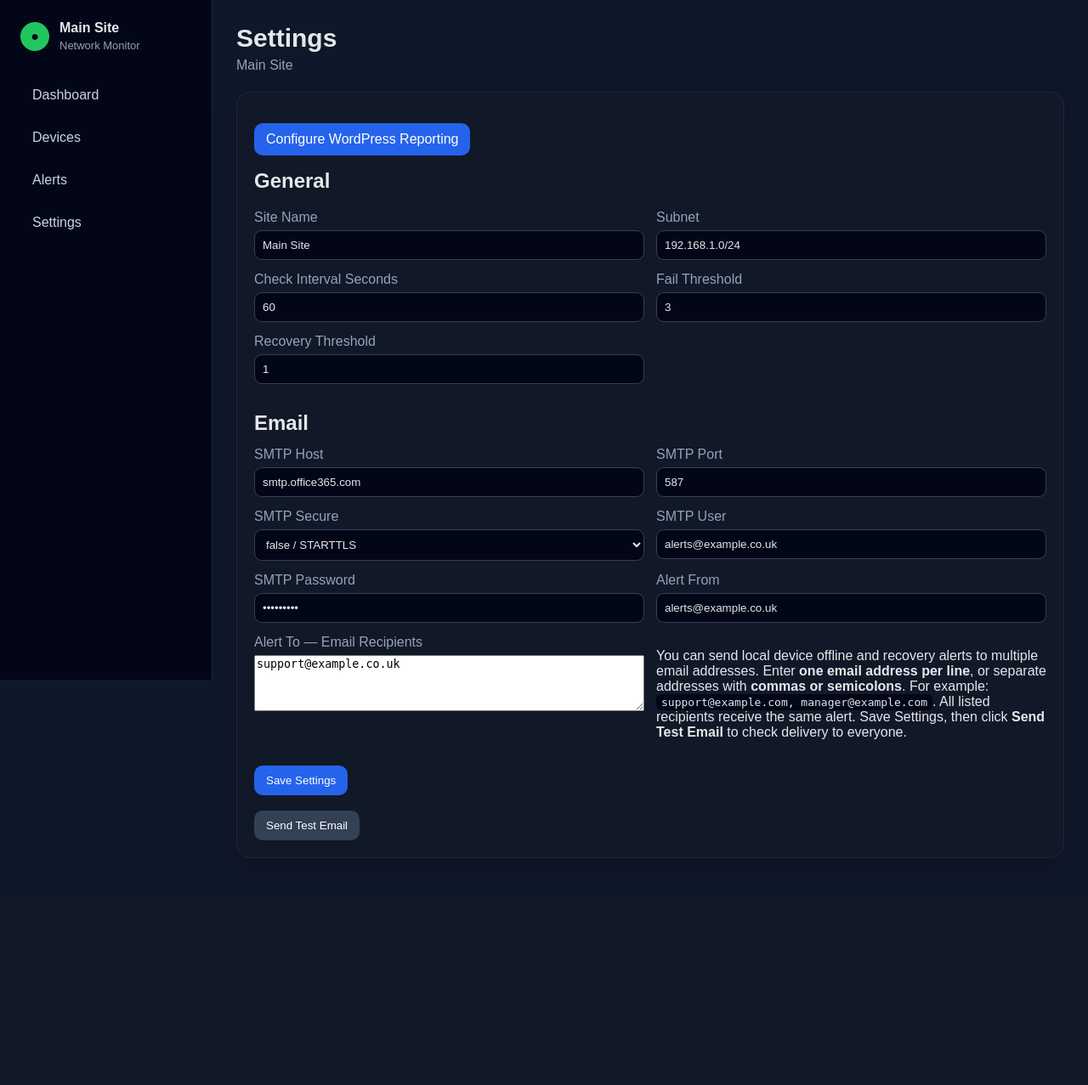
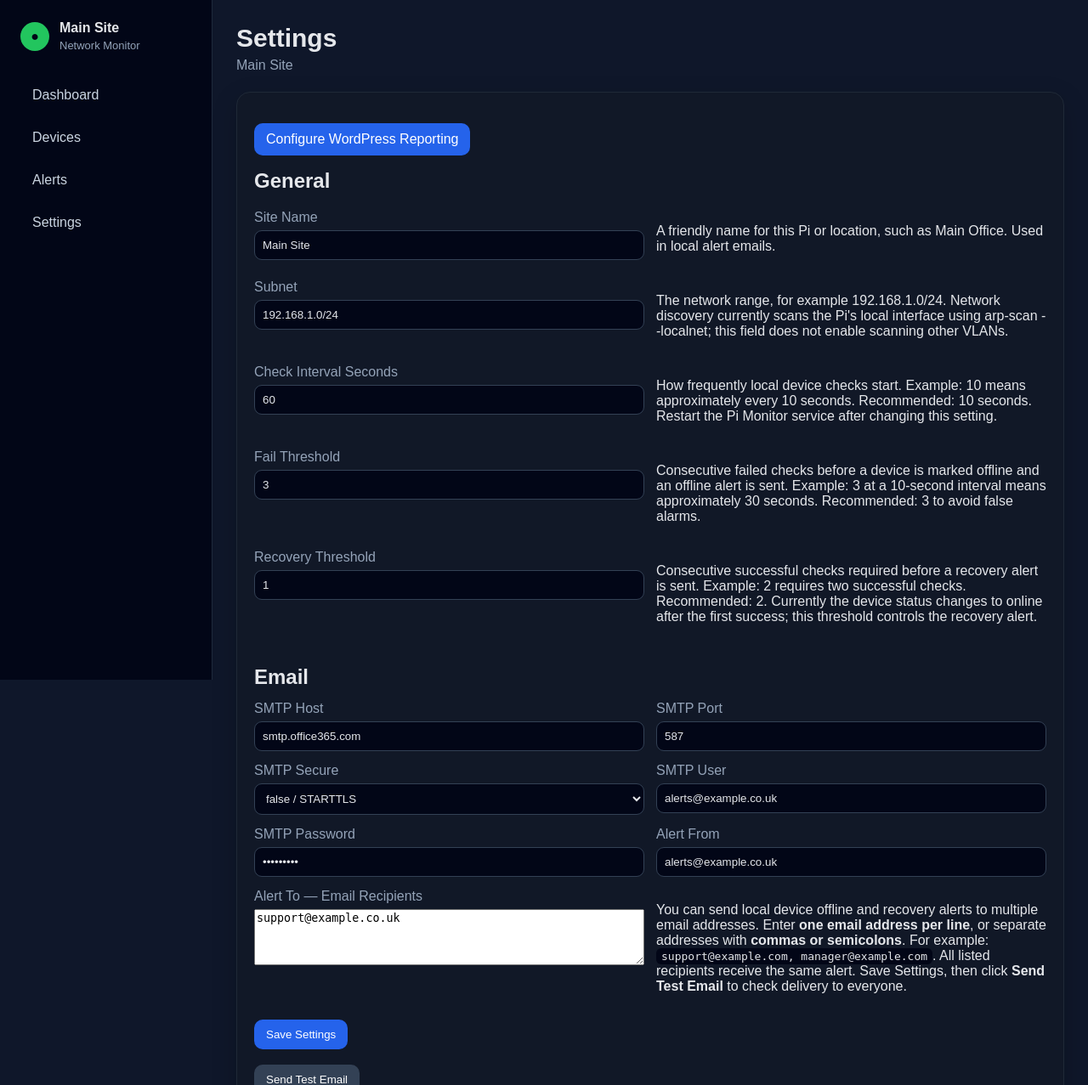
Before and after one commit to OrbITServices/pi-network-monitor, a Node server app: page /settings in a window 1280 px wide. Shown: the top 1277 px of the page at 85% size. Before the commit the page ends 1010 px from the top, so only its background shows below. Run offline with Node 20, Linux system fonts and the light colour scheme; data comes from the database, SQL or seed files in the repository; some libraries are stand-ins or nearby versions.

Commit message:
Add clear help text for site, subnet, check interval, fail and recovery thresholds

```diff
--- a/views/settings.ejs
+++ b/views/settings.ejs
@@ -6,10 +6,15 @@
   <h2>General</h2>
   <form method="post" action="/settings" class="settings-form">
     <label>Site Name<input name="site_name" value="<%= settings.site_name || '' %>"></label>
+    <p class="description">A friendly name for this Pi or location, such as Main Office. Used in local alert emails.</p>
     <label>Subnet<input name="subnet" value="<%= settings.subnet || '' %>"></label>
+    <p class="description">The network range, for example 192.168.1.0/24. Network discovery currently scans the Pi's local interface using arp-scan --localnet; this field does not enable scanning other VLANs.</p>
     <label>Check Interval Seconds<input name="check_interval_seconds" value="<%= settings.check_interval_seconds || '60' %>"></label>
+    <p class="description">How frequently local device checks start. Example: 10 means approximately every 10 seconds. Recommended: 10 seconds. Restart the Pi Monitor service after changing this setting.</p>
     <label>Fail Threshold<input name="fail_threshold" value="<%= settings.fail_threshold || '3' %>"></label>
+    <p class="description">Consecutive failed checks before a device is marked offline and an offline alert is sent. Example: 3 at a 10-second interval means approximately 30 seconds. Recommended: 3 to avoid false alarms.</p>
     <label>Recovery Threshold<input name="recovery_threshold" value="<%= settings.recovery_threshold || '1' %>"></label>
+    <p class="description">Consecutive successful checks required before a recovery alert is sent. Example: 2 requires two successful checks. Recommended: 2. Currently the device status changes to online after the first success; this threshold controls the recovery alert.</p>
 
     <h2>Email</h2>
     <label>SMTP Host<input name="smtp_host" value="<%= settings.smtp_host || '' %>"></label>
```
